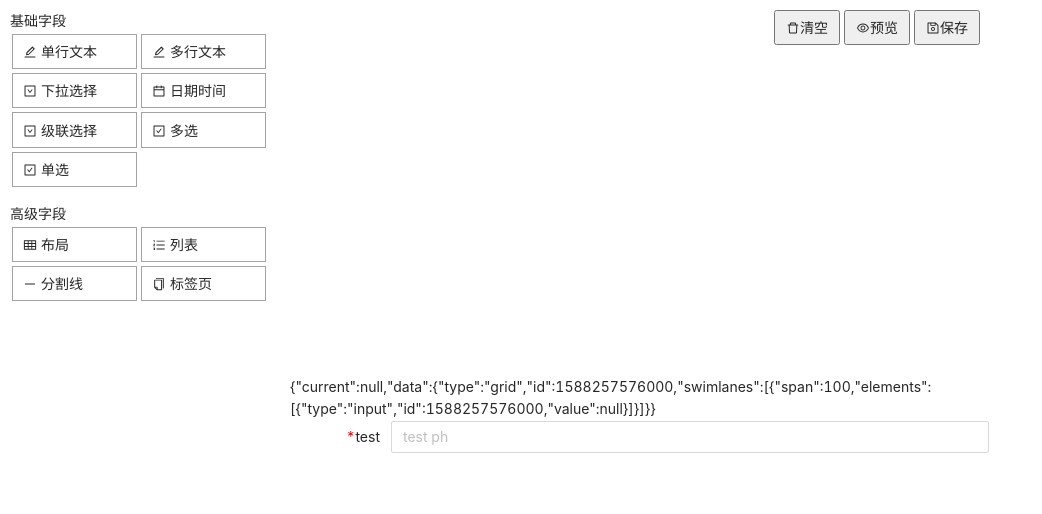
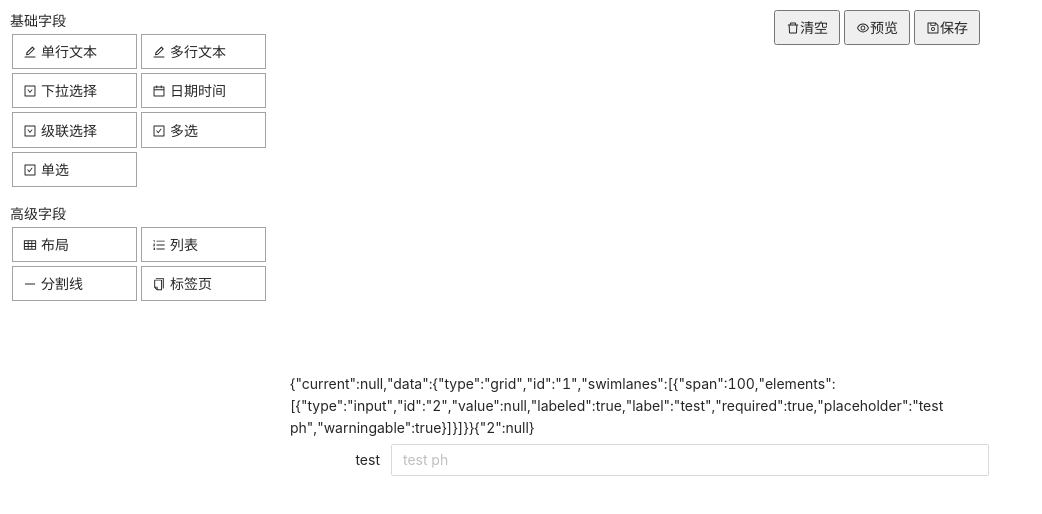
Before and after one commit to joyceworks/dynamic-form-react, a React (Create React App) app: page / in a window 1280 px wide. Shown: the top 514 px of the page, without its empty margins (0-1042 px from the left). Built offline with nearby package versions, Linux system fonts and the light colour scheme.

Commit message:
feat: set value recursively

```diff
--- a/src/components/Cell/index.tsx
+++ b/src/components/Cell/index.tsx
@@ -1,5 +1,5 @@
 import React, {useContext} from "react";
-import Element from '../../schemas/Element';
+import {Element} from '../../schemas/Element';
 import {DynamicFormContext} from "../DynamicForm";
 import {Input} from "antd";
 import {FormGroup} from "../FormGroup";
@@ -9,29 +9,26 @@ interface CellProps {
 }
 
 export const Cell = function ({element}: CellProps) {
+    const data = {...element, required: false, warningable: false};
     const dispatch = useContext(DynamicFormContext);
     return <>
-        <FormGroup required={element.required} warning={element.warning} layout={element.layout}
-                   warningable={element.warningable}
+        <FormGroup required={data.required} warning={data.warning} layout={data.layout}
+                   warningable={data.warningable}
                    label={
-                       element.labeled ?
-                           <label title={element.label}>{element.label}</label> : <></>
+                       data.labeled ?
+                           <label title={data.label}>{data.label}</label> : <></>
                    }
                    element={
-                       <Input value={element.value} placeholder={element.placeholder}
+                       <Input value={data.value} placeholder={data.placeholder}
                               onChange={(event) => {
                                   dispatch({
                                       type: 'SET_VALUE',
-                                      value: event.currentTarget.value
+                                      target: element,
+                                      value: event.target.value
                                   });
                               }}
                        />
                    }
         />
-        {/*<button onClick={() => dispatch({*/}
-        {/*    type: 'SET_CURRENT',*/}
-        {/*    element: 'Hi'*/}
-        {/*})}>Context test*/}
-        {/*</button>*/}
     </>;
 }
--- a/src/components/DynamicForm/index.tsx
+++ b/src/components/DynamicForm/index.tsx
@@ -1,5 +1,6 @@
 import React, {useReducer} from "react";
 import {Cell} from "../Cell";
+import {getData, setValue} from "./util";
 
 interface DynamicFormProps {
 }
@@ -10,13 +11,18 @@ const data = {
     current: null,
     data: {
         type: 'grid',
-        id: new Date().getTime(),
+        id: '1',
         swimlanes: [{
             span: 100, elements: [
                 {
                     type: 'input',
-                    id: new Date().getTime(),
-                    value: null
+                    id: '2',
+                    value: null,
+                    labeled: true,
+                    label: 'test',
+                    required: true,
+                    placeholder: 'test ph',
+                    warningable: true
                 }
             ]
         }]
@@ -29,8 +35,8 @@ export const DynamicForm = function (props: DynamicFormProps) {
             case 'SET_CURRENT':
                 return {...state, current: action.element};
             case 'SET_VALUE':
-                state.data.swimlanes[0].elements[0].value = action.value;
-                return {...state}
+                setValue(state.data, action.target, action.value);
+                return {...state};
             default:
                 return state;
         }
@@ -38,14 +44,8 @@ export const DynamicForm = function (props: DynamicFormProps) {
     return <DynamicFormContext.Provider value={dispatch}>
         <>
             <span>{JSON.stringify(state)}</span>
-            <Cell element={{
-                value: data.data.swimlanes[0].elements[0].value,
-                labeled: true,
-                label: 'test',
-                required: true,
-                placeholder: 'test ph',
-                warningable: true
-            }}/>
+            <span>{JSON.stringify(getData(data.data))}</span>
+            <Cell element={data.data.swimlanes[0].elements[0]}/>
         </>
     </DynamicFormContext.Provider>;
 }
--- /dev/null
+++ b/src/components/DynamicForm/util.ts
@@ -0,0 +1,72 @@
+import {Element} from "../../schemas/Element";
+
+export function getData(cell: Element) {
+    let result = {};
+    let func = function (data: Element, result: { [key: string]: any }) {
+        if (data.swimlanes) {
+            data.swimlanes.forEach(swimlane => {
+                swimlane.elements.forEach(element => {
+                    switch (element.type) {
+                        case 'grid':
+                            func(element, result);
+                            break;
+                        case 'list':
+                            result[element.id] = [];
+                            // @ts-ignore
+                            element.swimlanes.forEach((row, index) => {
+                                if (index > 0) {
+                                    let rowResult: { [key: string]: any } = {};
+                                    row.elements.forEach(listElement => {
+                                        rowResult[listElement.id] = listElement.value;
+                                    });
+                                    result[element.id].push(rowResult);
+                                }
+                            });
+                            break;
+                        default:
+                            result[element.id] = element.value;
+                            break;
+                    }
+                });
+            });
+        }
+    };
+    func(cell, result);
+    return result;
+}
+
+export function setValue(cell: Element, target: Element, value: any) {
+    let func = function (data: Element) {
+        if (data.swimlanes) {
+            for (const swimlane of data.swimlanes) {
+                for (const element of swimlane.elements) {
+                    switch (element.type) {
+                        case 'grid':
+                            func(element);
+                            break;
+                        case 'list':
+                            // @ts-ignore
+                            for (const row of element.swimlanes) {
+                                for (let i = 0; i < row.elements.length; i++) {
+                                    let listElement = row.elements[i];
+                                    if (listElement === target) {
+                                        listElement.value = value;
+                                        return true;
+                                    }
+                                }
+                            }
+                            break;
+                        default:
+                            if (element === target) {
+                                element.value = value;
+                                return true;
+                            }
+                            break;
+                    }
+                }
+            }
+        }
+        return false;
+    };
+    return func(cell);
+}
```
Also changed, not shown: src/schemas/Element.ts (+14 -7 lines).
